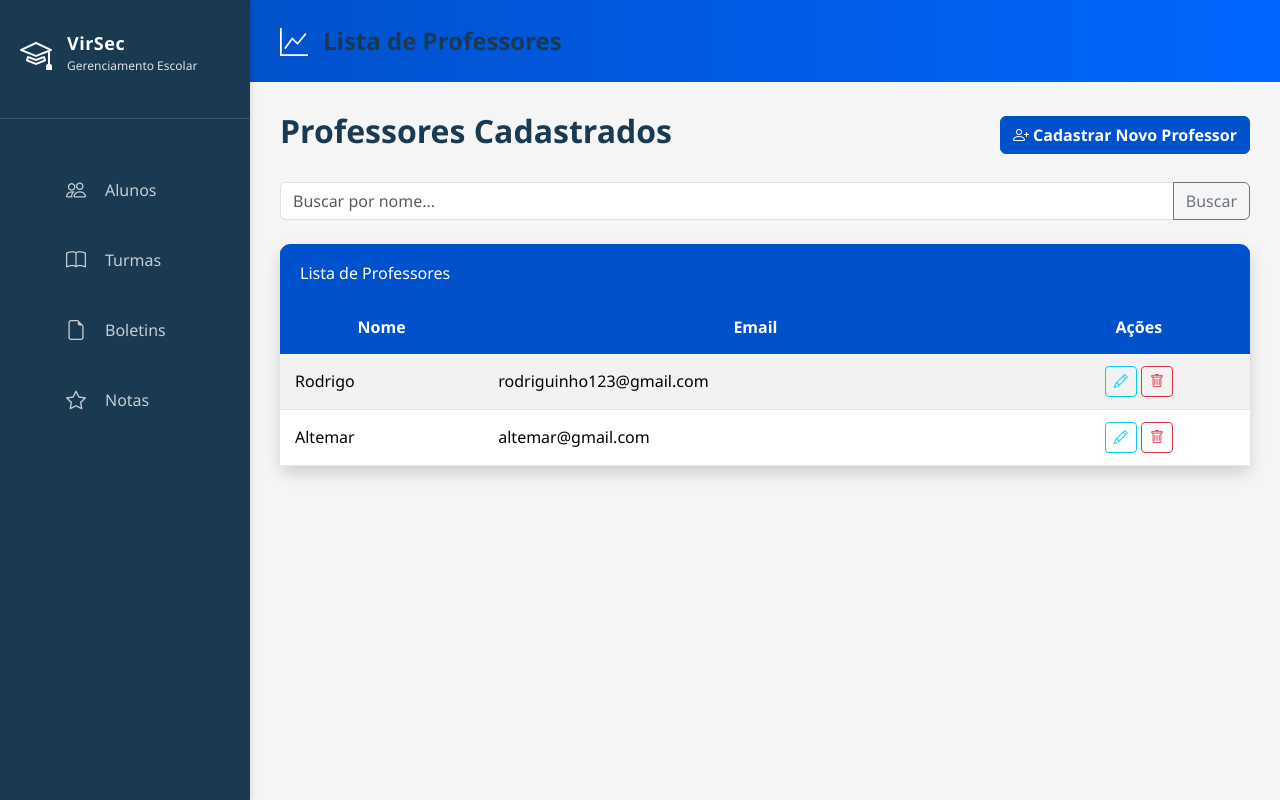
After one commit to gabrielcdr2/VirSec, a Django app: page /professores/lista/ in a window 1280 px wide. The commit adds this page. Run offline with Django 5.2, Linux system fonts and the light colour scheme; data comes from the database, SQL or seed files in the repository; both versions use the stored data as it was after the commit.

Commit message:
feat: Implementa funcionalidades CRUD (Edição e Exclusão) para Aluno, Turma e Professor, e adiciona busca por nome em Professor.

```diff
--- a/alunos/urls.py
+++ b/alunos/urls.py
@@ -1,10 +1,11 @@
 from django.urls import path
-from .views import AlunoCreateView, AlunoListView
+from .views import AlunoCreateView, AlunoListView, AlunoUpdateView, AlunoDeleteView
 
 app_name = 'alunos'
 
 urlpatterns = [
     path('cadastrar/', AlunoCreateView.as_view(), name='aluno_cadastrar'),
     path('lista/', AlunoListView.as_view(), name='aluno_list'),
-    # Adicionaremos outras URLs aqui no futuro (listar, editar, etc.)
+    path('editar/<int:pk>/', AlunoUpdateView.as_view(), name='aluno_editar'),
+    path('deletar/<int:pk>/', AlunoDeleteView.as_view(), name='aluno_deletar'),
 ]
--- /dev/null
+++ b/professores/templates/professor_list.html
@@ -0,0 +1,67 @@
+{% extends "base.html" %}
+{% load static %}
+
+{% block header_title %}Lista de Professores{% endblock header_title %}
+
+{% block content %}
+<div class="d-flex justify-content-between align-items-center mb-4">
+    <h2>Professores Cadastrados</h2>
+    <a href="{% url 'professores:professor_cadastrar' %}" class="btn btn-primary">
+        <i class="bi bi-person-plus"></i> Cadastrar Novo Professor
+    </a>
+</div>
+
+<form method="GET" class="mb-4">
+    <div class="input-group">
+        <input type="text" name="q" class="form-control" placeholder="Buscar por nome..." value="{{ search_query }}">
+        <button class="btn btn-outline-secondary" type="submit">Buscar</button>
+        {% if search_query %}
+        <a href="{% url 'professores:professor_list' %}" class="btn btn-outline-danger">Limpar</a>
+        {% endif %}
+    </div>
+</form>
+
+<div class="card shadow mb-4">
+    <div class="card-header py-3">
+        <h6 class="m-0 font-weight-bold">Lista de Professores</h6>
+    </div>
+    <div class="card-body p-0">
+        <div class="table-responsive">
+            {% if professores %}
+            <table class="table table-striped table-hover">
+                <thead>
+                    <tr>
+                        <th>Nome</th>
+                        <th>Email</th>
+                        <th style="text-align: center;">Ações</th>
+                    </tr>
+                </thead>
+                <tbody>
+                    {% for professor in professores %}
+                    <tr>
+                        <td>{{ professor.nome }}</td>
+                        <td>{{ professor.email }}</td>
+                        <td style="text-align: center;">
+                            <!-- BOTÃO DE EDITAR -->
+                            <a href="{% url 'professores:professor_editar' professor.pk %}" class="btn btn-sm btn-outline-info" title="Editar">
+                                <i class="bi bi-pencil"></i>
+                            </a>
+                            <!-- BOTÃO DE DELETAR -->
+                            <a href="{% url 'professores:professor_deletar' professor.pk %}" class="btn btn-sm btn-outline-danger" title="Excluir">
+                                <i class="bi bi-trash"></i>
+                            </a>
+                        </td>
+                    </tr>
+                    {% endfor %}
+                </tbody>
+            </table>
+            {% else %}
+            <div class="alert alert-warning m-3" role="alert">
+                <i class="bi bi-exclamation-triangle"></i> Nenhum professor cadastrado.
+                <a href="{% url 'professores:professor_cadastrar' %}">Cadastre o primeiro professor aqui.</a>
+            </div>
+            {% endif %}
+        </div>
+    </div>
+</div>
+{% endblock content %}
--- a/professores/urls.py
+++ b/professores/urls.py
@@ -1,9 +1,12 @@
 from django.urls import path
-from .views import ProfessorCreateView
+from .views import ProfessorCreateView, ProfessorListView, ProfessorUpdateView, ProfessorDeleteView
+
 
 app_name = 'professores'
 
 urlpatterns = [
     path('cadastrar/', ProfessorCreateView.as_view(), name='professor_cadastrar'),
-    # Adicionaremos outras URLs aqui no futuro (listar, editar, etc.)
+    path('lista/', ProfessorListView.as_view(), name='professor_list'),
+    path('editar/<int:pk>/', ProfessorUpdateView.as_view(), name='professor_editar'),
+    path('deletar/<int:pk>/', ProfessorDeleteView.as_view(), name='professor_deletar'),
 ]
--- a/professores/views.py
+++ b/professores/views.py
@@ -1,4 +1,4 @@
-from django.views.generic import CreateView
+from django.views.generic import CreateView, UpdateView, DeleteView, ListView
 from django.urls import reverse_lazy
 from .models import Professor
 
@@ -7,3 +7,34 @@ class ProfessorCreateView(CreateView):
     fields = '__all__'
     template_name = 'professor_cadastrar.html'
     success_url = reverse_lazy('index')
+
+class ProfessorListView(ListView):
+    model = Professor
+    template_name = 'professor_list.html'
+    context_object_name = 'professores'
+
+    def get_queryset(self):
+        queryset = super().get_queryset()
+        search_query = self.request.GET.get('q')
+
+        if search_query:
+            queryset = queryset.filter(nome__icontains=search_query)
+
+        return queryset
+
+    def get_context_data(self, **kwargs):
+        context = super().get_context_data(**kwargs)
+        context['titulo'] = 'Lista de Professores'
+        context['search_query'] = self.request.GET.get('q', '')
+        return context
+
+class ProfessorUpdateView(UpdateView):
+    model = Professor
+    fields = '__all__'
+    template_name = 'professor_cadastrar.html'
+    success_url = reverse_lazy('professores:professor_list')
+
+class ProfessorDeleteView(DeleteView):
+    model = Professor
+    template_name = 'professor_confirm_delete.html'
+    success_url = reverse_lazy('professores:professor_list')
--- a/setup/urls.py
+++ b/setup/urls.py
@@ -11,6 +11,7 @@ urlpatterns = [
     path('alunos/', include('alunos.urls')),
     path('turmas/', include('turmas.urls')),
     path('professores/', include('professores.urls')),
+    path('professores/lista/', include('professores.urls')),
 ]
 
 if settings.DEBUG:
--- a/turmas/urls.py
+++ b/turmas/urls.py
@@ -1,5 +1,5 @@
 from django.urls import path
-from .views import TurmaCreateView, TurmaListView, TurmaDetailView
+from .views import TurmaCreateView, TurmaListView, TurmaDetailView, TurmaUpdateView, TurmaDeleteView
 
 app_name = 'turmas'
 
@@ -7,4 +7,6 @@ urlpatterns = [
     path('cadastrar/', TurmaCreateView.as_view(), name='turma_cadastrar'),
     path('lista/', TurmaListView.as_view(), name='turma_list'),
     path('<int:pk>/', TurmaDetailView.as_view(), name='turma_detail'),
+    path('editar/<int:pk>/', TurmaUpdateView.as_view(), name='turma_editar'),
+    path('deletar/<int:pk>/', TurmaDeleteView.as_view(), name='turma_deletar'),
 ]
```
Also changed, not shown: alunos/templates/alunos/aluno_confirm_delete.html (added, +13 -0 lines), alunos/templates/alunos/aluno_list.html (+4 -4 lines), alunos/views.py (+13 -2 lines), professores/templates/professor_cadastrar.html (+8 -5 lines), professores/templates/professor_confirm_delete.html (added, +8 -0 lines), turmas/templates/turma_confirm_delete.html (added, +13 -0 lines), turmas/templates/turma_list.html (+12 -11 lines), turmas/views.py (+13 -2 lines), db.sqlite3.
